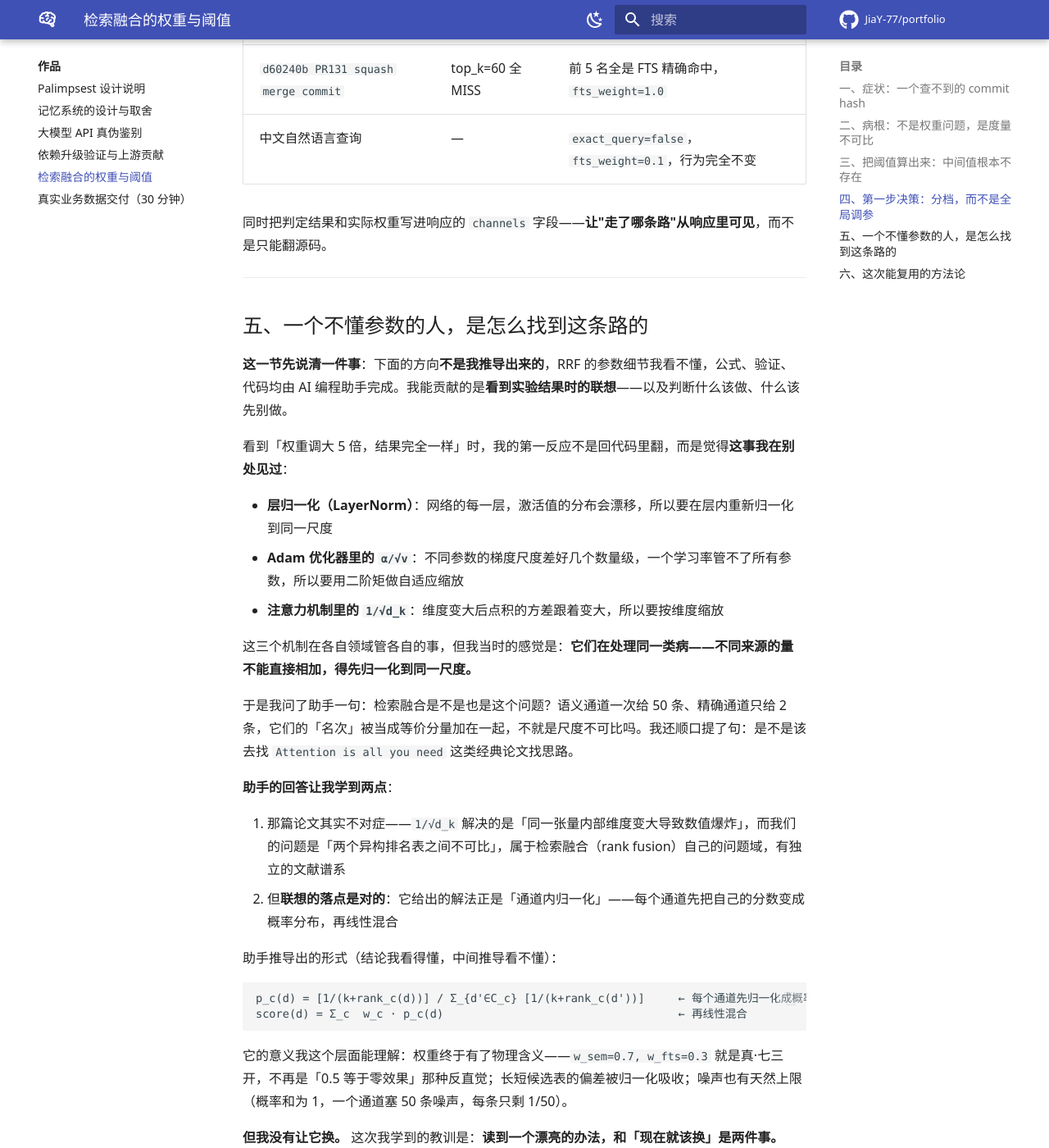
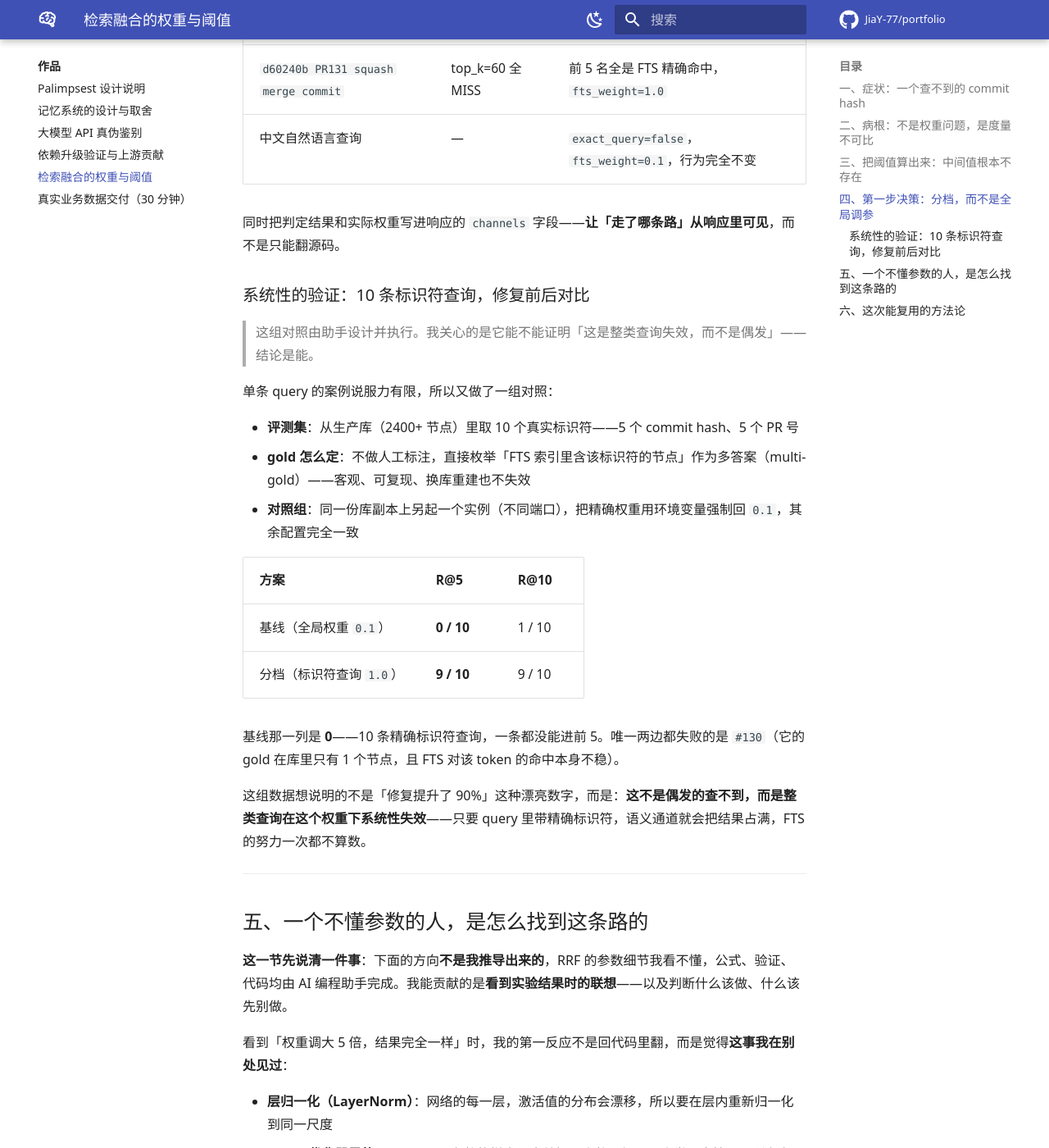
Before and after one commit to JiaY-77/portfolio, an MkDocs documentation site: the page built from docs/work/retrieval-fusion-weights.md, in a window 1280 px wide and 1400 px high, scrolled down 3108 px. Shown: the whole window at 82% size. Built offline with MkDocs 1.6.1 and Material for MkDocs 9.7.7, drawn with Linux system fonts in a browser that asks for light colours; comment, search, counter and statistics services are not loaded.

Commit message:
docs(retrieval): add the 10-query before/after comparison
A single anecdote does not show whether exact-identifier queries fail
occasionally or systematically. Ten real identifiers from the
production library (5 commit hashes, 5 PR numbers) with FTS-derived
multi-gold, and a second instance on a database copy with the exact
weight forced back to 0.1 as the control:

  baseline (0.1):  R@5 0/10, R@10 1/10
  split   (1.0):  R@5 9/10, R@10 9/10

So the whole class of queries was failing, not one unlucky lookup.
Ownership note added: the harness is the assistant's work.

```diff
--- a/docs/work/retrieval-fusion-weights.md
+++ b/docs/work/retrieval-fusion-weights.md
@@ -103,7 +103,27 @@ w_fts > (60 + 1) / (60 + 4) ≈ 0.95
 | `d60240b PR131 squash merge commit` | top_k=60 全 MISS | 前 5 名全是 FTS 精确命中，`fts_weight=1.0` |
 | 中文自然语言查询 | — | `exact_query=false`，`fts_weight=0.1`，行为完全不变 |
 
-同时把判定结果和实际权重写进响应的 `channels` 字段——**让"走了哪条路"从响应里可见**，而不是只能翻源码。
+
+同时把判定结果和实际权重写进响应的 `channels` 字段——**让「走了哪条路」从响应里可见**，而不是只能翻源码。
+
+### 系统性的验证：10 条标识符查询，修复前后对比
+
+> 这组对照由助手设计并执行。我关心的是它能不能证明「这是整类查询失效，而不是偶发」——结论是能。
+
+单条 query 的案例说服力有限，所以又做了一组对照：
+
+- **评测集**：从生产库（2400+ 节点）里取 10 个真实标识符——5 个 commit hash、5 个 PR 号
+- **gold 怎么定**：不做人工标注，直接枚举「FTS 索引里含该标识符的节点」作为多答案（multi-gold）——客观、可复现、换库重建也不失效
+- **对照组**：同一份库副本上另起一个实例（不同端口），把精确权重用环境变量强制回 `0.1`，其余配置完全一致
+
+| 方案 | R@5 | R@10 |
+|---|---|---|
+| 基线（全局权重 `0.1`） | **0 / 10** | 1 / 10 |
+| 分档（标识符查询 `1.0`） | **9 / 10** | 9 / 10 |
+
+基线那一列是 **0**——10 条精确标识符查询，一条都没能进前 5。唯一两边都失败的是 `#130`（它的 gold 在库里只有 1 个节点，且 FTS 对该 token 的命中本身不稳）。
+
+这组数据想说明的不是「修复提升了 90%」这种漂亮数字，而是：**这不是偶发的查不到，而是整类查询在这个权重下系统性失效**——只要 query 里带精确标识符，语义通道就会把结果占满，FTS 的努力一次都不算数。
 
 ---
 
```
